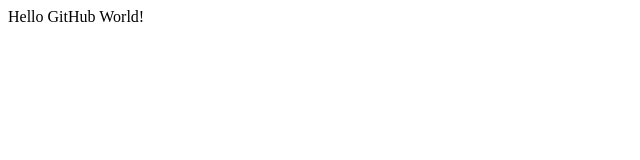
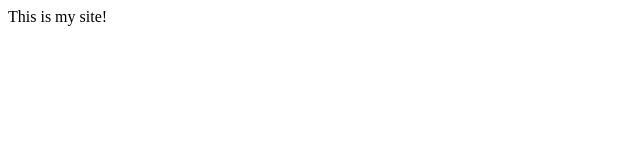
Before and after one commit to hokulanikailikea/hokulanikailikea.github.io, a plain HTML site: page index.html in a window 1280 px wide. Shown: the full height of the page, 0-640 px from the left. Drawn offline with Linux system fonts and the light colour scheme.

Commit message:
Update index.html

```diff
--- a/index.html
+++ b/index.html
@@ -1,5 +1,5 @@
 <head>
 </head>
 <body>
-Hello GitHub World!
+This is my site!
 </body>
```
